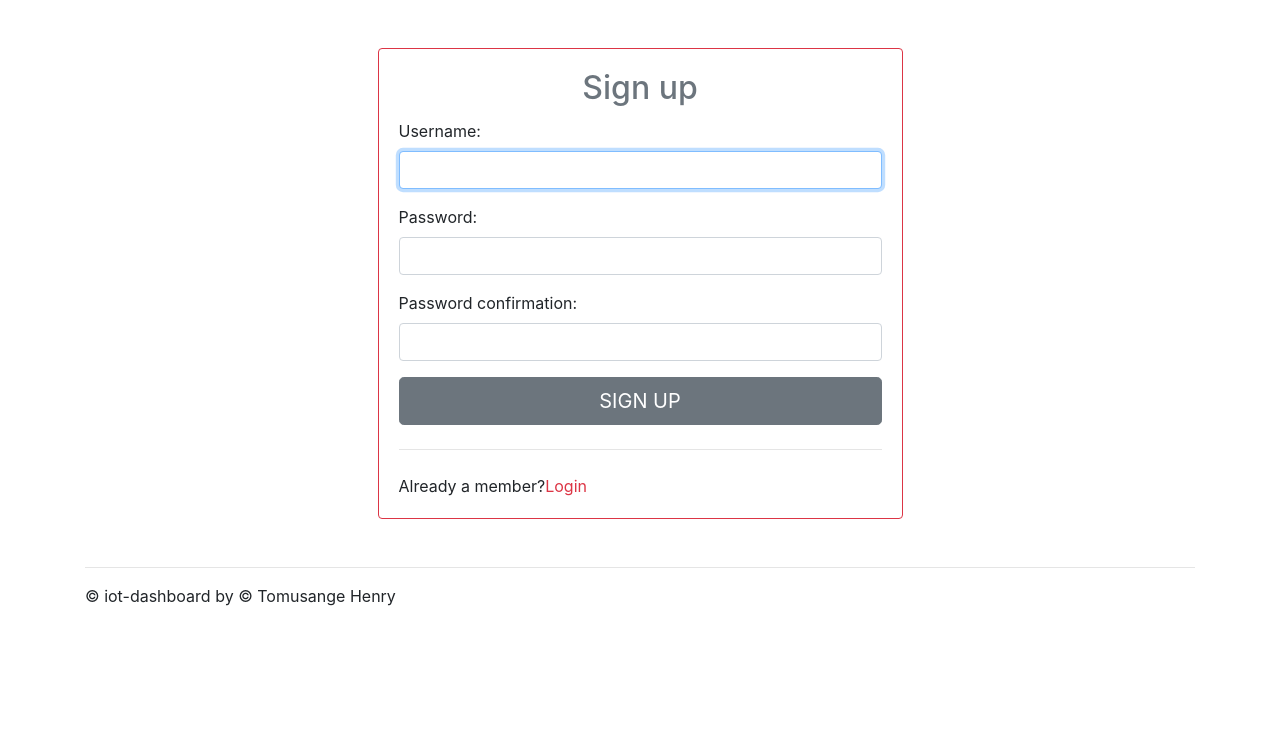
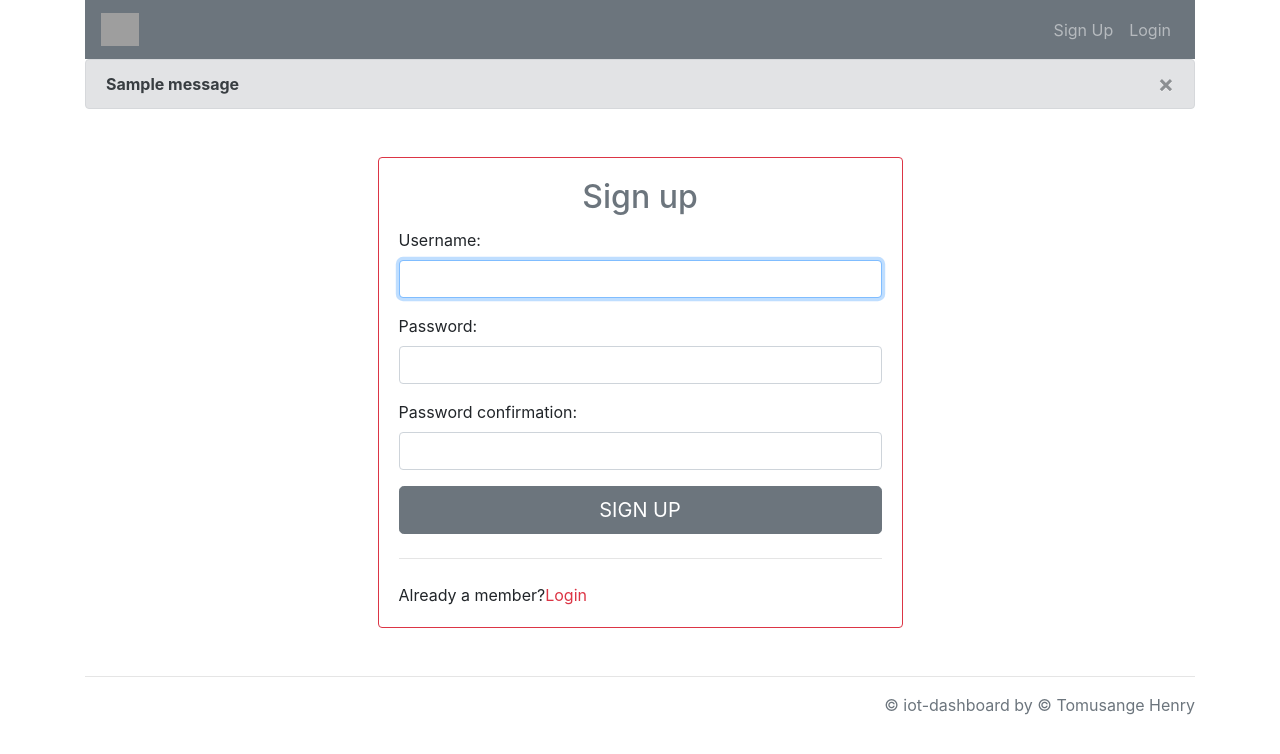
Before and after one commit to tomuhenry/django-IoT-dashboard, a Django app: page /accounts/signup/ in a window 1280 px wide. Shown: the top 754 px of the page. Run offline with Django 3.2, Linux system fonts and the light colour scheme; tables that the repository leaves empty hold one stand-in row (values such as "Sample post"); one stand-in notice (Sample message) is shown; some libraries are stand-ins or nearby versions; grey boxes are pictures that could not be loaded.

Commit message:
ft(home page): Make home page for the app
- Create home page
- Make url for home page as template view

[Maintains #167789222]

```diff
--- a/accounts/urls.py
+++ b/accounts/urls.py
@@ -1,8 +1,6 @@
 from django.urls import path
 
 from . import views
-
-app_name = "accounts"
 
 
 urlpatterns = [
--- a/iot_dashboard/urls.py
+++ b/iot_dashboard/urls.py
@@ -15,10 +15,11 @@ Including another URLconf
 """
 from django.contrib import admin
 from django.urls import path, include
+from django.views.generic.base import TemplateView
 
 urlpatterns = [
     path('admin/', admin.site.urls),
     path('accounts/', include('accounts.urls')),
     path('accounts/', include('django.contrib.auth.urls')),
-
+    path('', TemplateView.as_view(template_name='home.html'), name='home'),
 ]
--- /dev/null
+++ b/templates/home.html
@@ -0,0 +1,4 @@
+{% extends "layout.html" %}
+{% load widget_tweaks %}
+
+{% block title %}Home{% endblock %}
--- a/templates/layout.html
+++ b/templates/layout.html
@@ -6,8 +6,6 @@
     <meta name="viewport" content="width=device-width, initial-scale=1.0">
     <meta http-equiv="X-UA-Compatible" content="ie=edge">
     <title>{% block title %}{% endblock %}</title>
-    <!-- Custom layout CSS -->
-    <link rel="stylesheet" href="{% static './css/layout.css' %}">
     <!-- Latest compiled and minified CSS -->
     <link rel="stylesheet" href="https://maxcdn.bootstrapcdn.com/bootstrap/4.3.1/css/bootstrap.min.css">
     <!-- jQuery library -->
@@ -19,12 +17,67 @@
 </head>
 <body>
     <div class="container">
-    <div>
-        {% block content %}{% endblock %}
-    </div>
+        {% if user.is_authenticated %}
+        <nav class="navbar navbar-expand-lg navbar-dark bg-secondary">
+        <a class="navbar-brand" href="{% url 'home' %}">
+                <img src="https://assets.website-files.com/58de5a002efbcf655ab4677a/5a81c32718a3aa00019caa3c_iotforalllogo-yellow-circle.png"
+                alt="Home" style="width:38px;height:33px;"></a>
+        <button class="navbar-toggler" type="button" data-toggle="collapse" data-target="#navbarNavDropdown" aria-controls="navbarNavDropdown" aria-expanded="false" aria-label="Toggle navigation">
+            <span class="navbar-toggler-icon"></span>
+        </button>
+        <div class="collapse navbar-collapse justify-content-end">
+            <ul class="navbar-nav">
+            <li class="nav-item active">
+                <a class="nav-link " href="{% url 'home' %}">Home </a>
+            </li>
+            <li class="nav-item dropdown">
+                <a class="nav-link dropdown-toggle" href="#" id="navbarDropdownMenuLink" data-toggle="dropdown" aria-haspopup="true" aria-expanded="false">
+                {{ user.username }}
+                </a>
+                <div class="dropdown-menu bg-secondary" aria-labelledby="navbarDropdownMenuLink">
+                <a class="dropdown-item" href="#">Profile</a>
+                <a class="dropdown-item" href="{% url 'logout' %}"><span class="fas fa-sign-in-alt"></span> Logout</a>
+                </div>
+            </li>
+            </ul>
+        </div>
+        </nav>
+        {% else %}
+        <nav class="navbar navbar-expand-lg navbar-dark bg-secondary">
+            <a class="navbar-brand" href="{% url 'home' %}">
+                <img src="https://assets.website-files.com/58de5a002efbcf655ab4677a/5a81c32718a3aa00019caa3c_iotforalllogo-yellow-circle.png"
+                alt="Home" style="width:38px;height:33px;"></a>
+            <button class="navbar-toggler" type="button" data-toggle="collapse" data-target="#navbarNavDropdown" aria-controls="navbarNavDropdown" aria-expanded="false" aria-label="Toggle navigation">
+                <span class="navbar-toggler-icon"></span>
+            </button>
+            <div class="collapse navbar-collapse justify-content-end" id="navbarNavDropdown">
+                <ul class="nav navbar-nav ml-auto">
+                    <li class="nav-item">
+                        <a class="nav-link" href="{% url 'signup' %}"><span class="fas fa-user"></span> Sign Up</a>
+                    </li>
+                    <li class="nav-item">
+                        <a class="nav-link" href="{% url 'login' %}"><span class="fas fa-sign-in-alt"></span> Login</a>
+                    </li>
+                </ul>
+            </div>
+        </nav>
+
+        {% endif %}
+        <div>
+            {% if messages %}
+                {% for message in messages %}
+                <div data-alert class="alert alert-secondary alert-dismissible">
+                    <button type="button" class="close" data-dismiss="alert">&times;</button>
+                   <strong> {{ message }} </strong>
+                </div>
+                {% endfor %}
+            {% endif %}
+
+            {% block content %}{% endblock %}
+        </div>
     <footer class="footer">
         <hr/>
-        <div>
+        <div class="text-secondary text-right ">
             <p>&copy; iot-dashboard by &copy; Tomusange Henry</p>
         </div>
     </footer>
```
Also changed, not shown: accounts/tests.py (+16 -1 lines), codecov.yml (added, +16 -0 lines), 1 other file.
